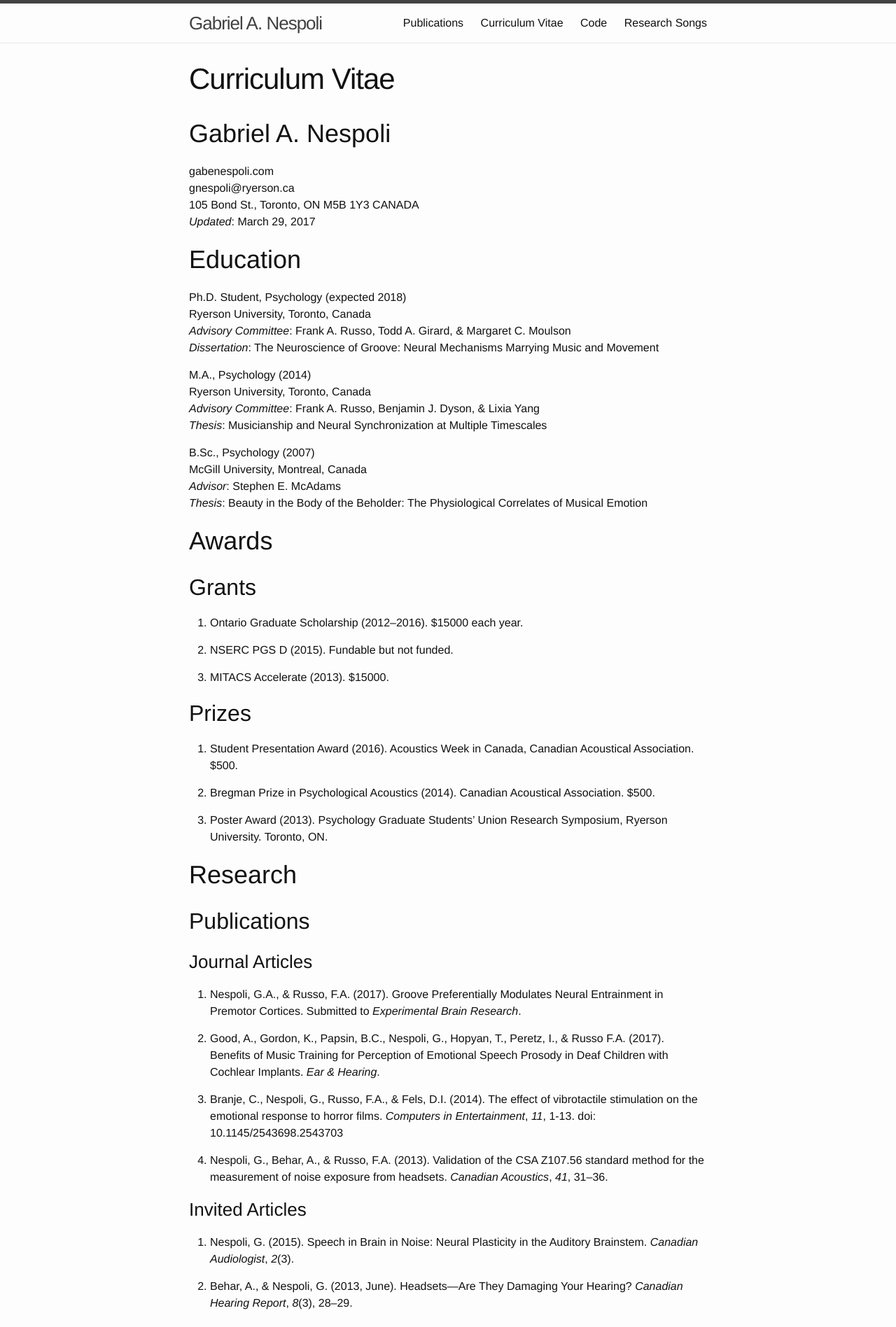
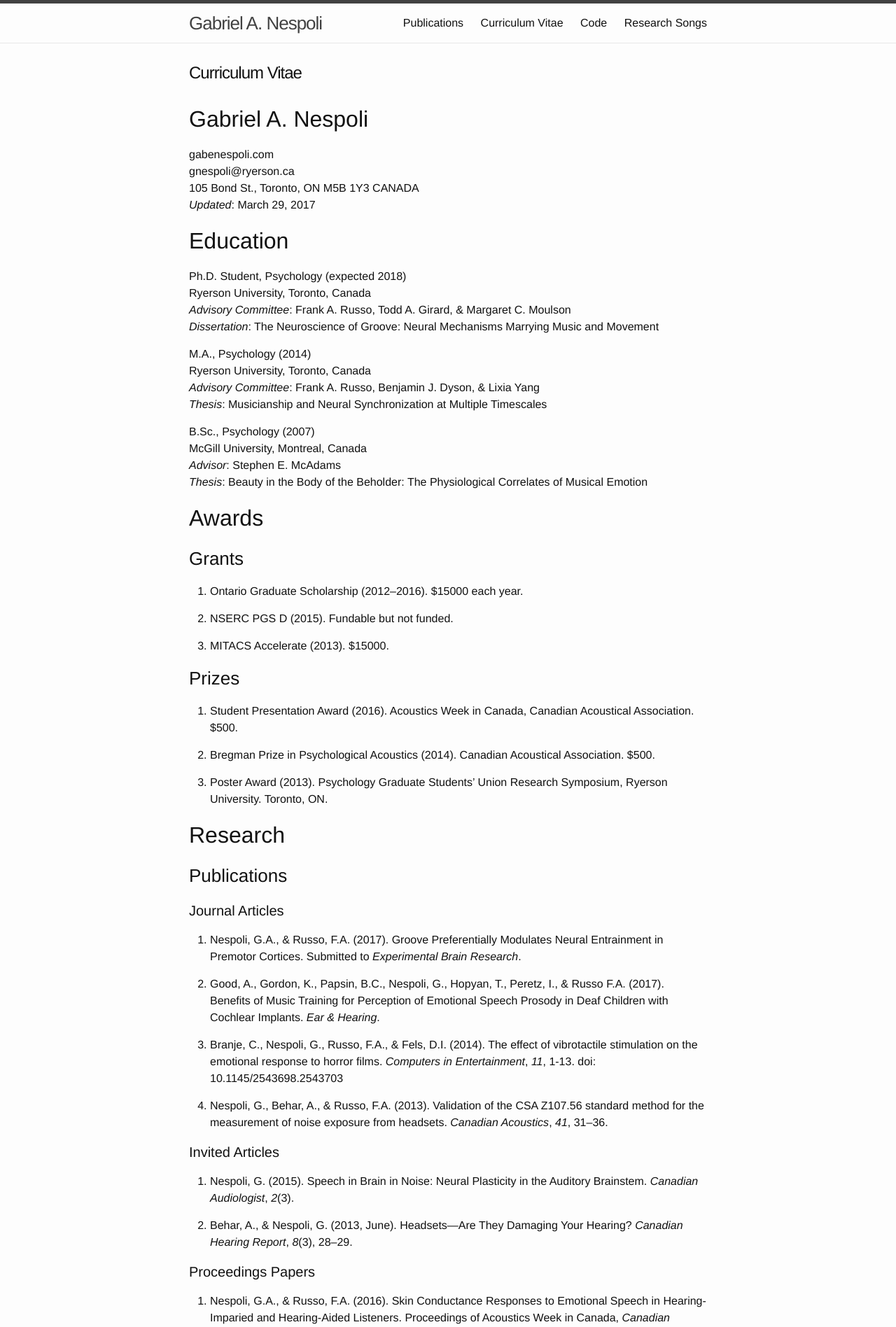
Before and after one commit to gabenespoli/gabenespoli.github.io, a Jekyll site: the page built from cv.md, in a window 1280 px wide. Shown: the top 1896 px of the page at 70% size. Built offline with Jekyll 4.4.1, drawn with Linux system fonts in a browser that asks for light colours.

Commit message:
make title and header fontsize smaller

```diff
--- a/_sass/_layout.scss
+++ b/_sass/_layout.scss
@@ -204,12 +204,12 @@
 }
 
 .post-title {
-    font-size: 42px;
+    font-size: 36;
     letter-spacing: -1px;
     line-height: 1;
 
     @include media-query($on-laptop) {
-        font-size: 36px;
+        font-size: 32px;
     }
 }
 
@@ -217,14 +217,6 @@
     margin-bottom: $spacing-unit;
 
     h1 {
-        font-size: 36px;
-
-        @include media-query($on-laptop) {
-            font-size: 32px;
-        }
-    }
-
-    h2 {
         font-size: 32px;
 
         @include media-query($on-laptop) {
@@ -232,7 +224,7 @@
         }
     }
 
-    h3 {
+    h2 {
         font-size: 26px;
 
         @include media-query($on-laptop) {
@@ -240,7 +232,7 @@
         }
     }
 
-    h4 {
+    h3 {
         font-size: 20px;
 
         @include media-query($on-laptop) {
```
